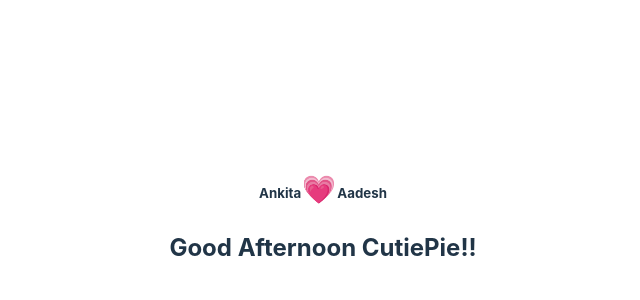
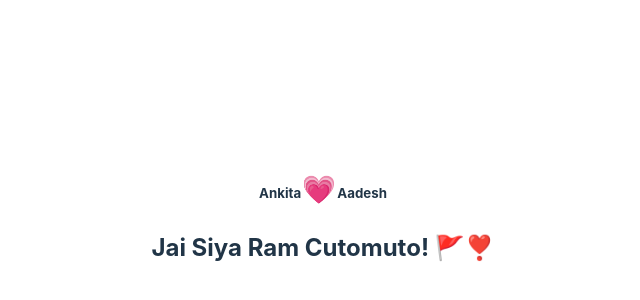
Before and after one commit to AADESHRN/ANKITA-AADESH, a React (Vite) app: page / in a window 1280 px wide. Shown: the part 182-482 px from the top of the page, without its empty margins (317-957 px from the left). Built offline with nearby package versions, Linux system fonts and the light colour scheme.

Commit message:
Jai siya ram

```diff
--- a/src/App.jsx
+++ b/src/App.jsx
@@ -5,7 +5,7 @@ function App() {
   return (
     <>
       <h5>Ankita <div className="heartbeating-text">💗</div> Aadesh</h5>
-      <h2>Good Afternoon CutiePie!!</h2>
+      <h2>Jai Siya Ram Cutomuto! 🚩❣️</h2>
     </>
   )
 }
```
